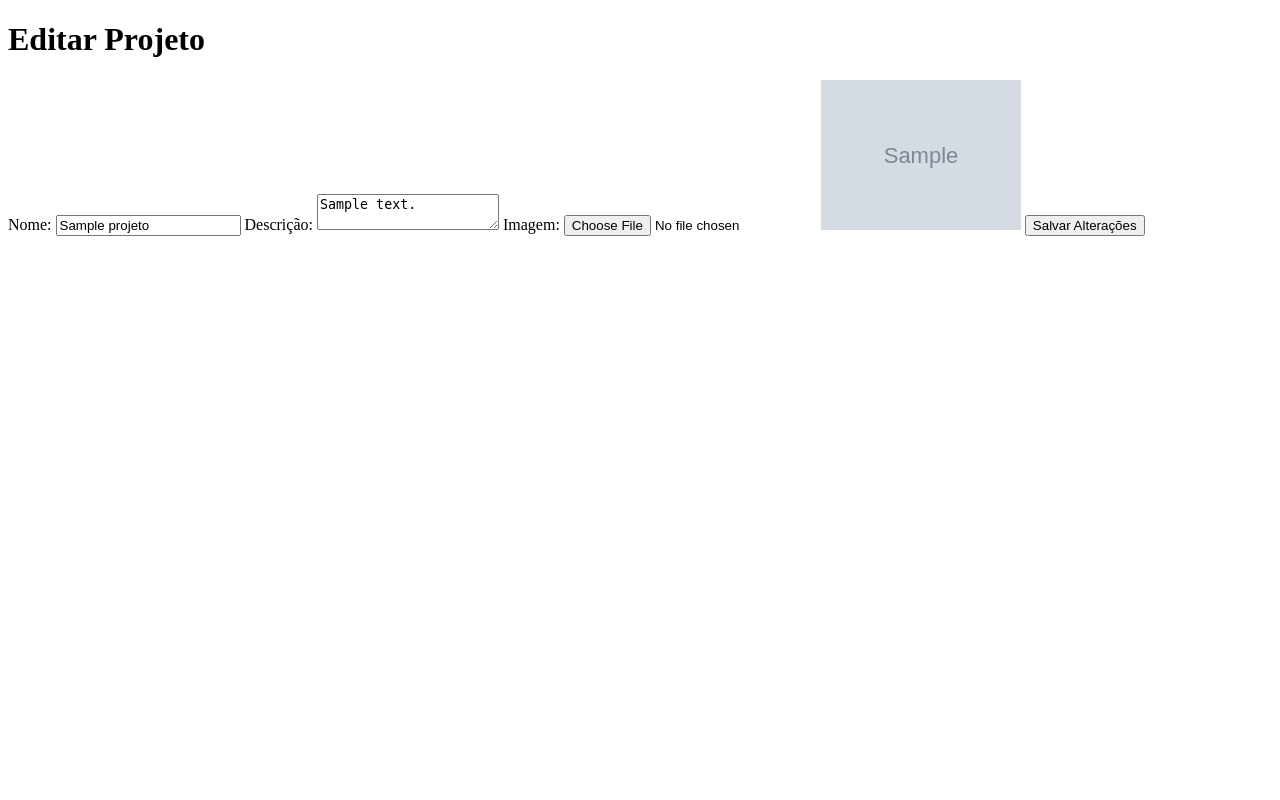
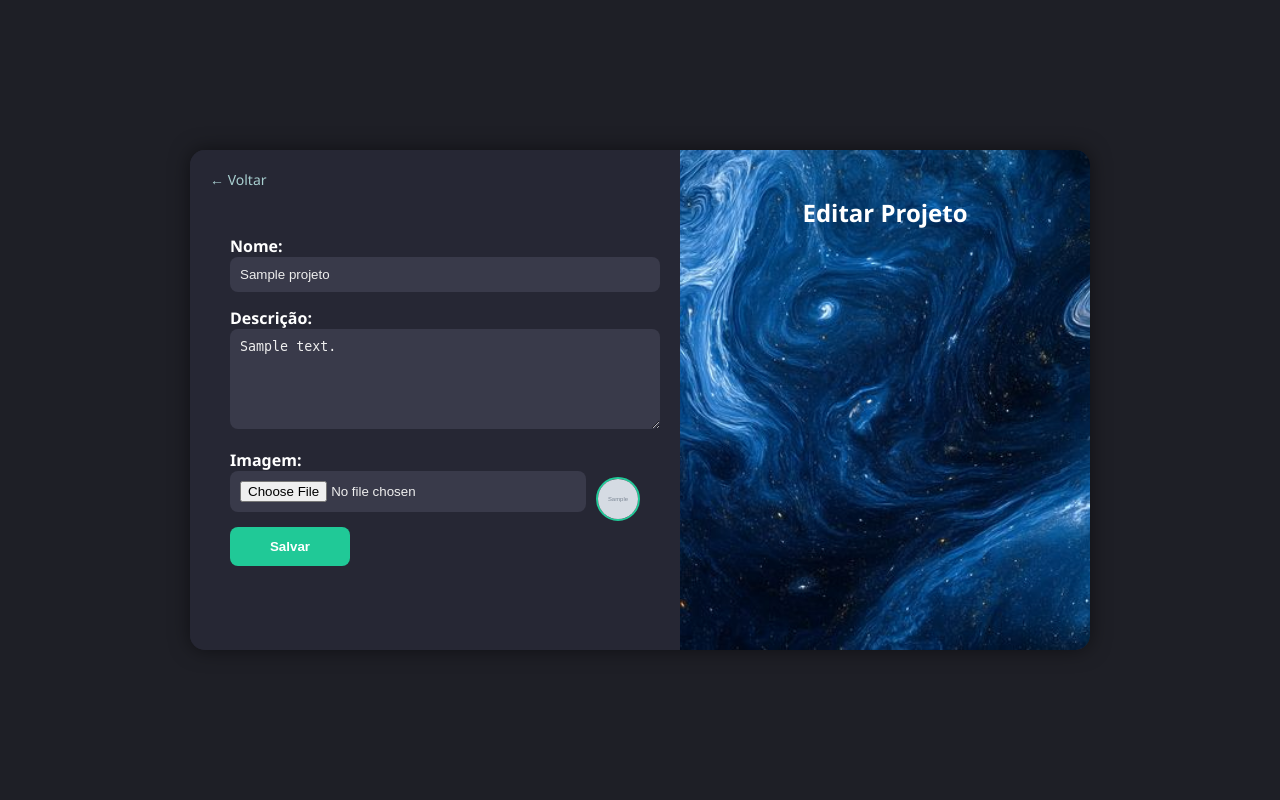
Before and after one commit to avmoonlight/aetherion-lab, a Flask app: page /editar_projeto/1 in a window 1280 px wide. Run offline with Flask 3, Linux system fonts and the light colour scheme; the visitor is signed in with stand-in values (Sample User, id 1); tables that the repository leaves empty or names only in its code hold one stand-in row (values such as "Sample post"); grey boxes marked "Sample" are stand-in pictures.

Commit message:
editar projetp finalizado

```diff
--- /dev/null
+++ b/static/css/editar_projeto.css
@@ -0,0 +1,124 @@
+body {
+    margin: 0;
+    font-family: 'Segoe UI', sans-serif;
+    background-color: #1e1f26;
+    display: flex;
+    justify-content: center;
+    align-items: center;
+    height: 100vh;
+}
+
+.container {
+    display: flex;
+    width: 900px;
+    height: 500px;
+    background-color: #262734;
+    border-radius: 15px;
+    overflow: hidden;
+    box-shadow: 0 0 20px rgba(0, 0, 0, 0.5);
+}
+
+.left-panel {
+    flex: 1;
+    padding: 40px;
+    color: #fff;
+    display: flex;
+    flex-direction: column;
+    justify-content: center;
+    background-color: #262734;
+    position: relative;
+}
+
+.left-panel a {
+    position: absolute;
+    top: 20px;
+    left: 20px;
+    color: #a8cfd0;
+    font-size: 14px;
+    text-decoration: none;
+}
+
+.left-panel label {
+    margin: 10px 0 5px;
+    font-weight: 600;
+}
+
+.left-panel input[type="text"],
+.left-panel textarea,
+.left-panel input[type="file"] {
+    width: 100%;
+    padding: 10px;
+    border: none;
+    border-radius: 8px;
+    margin-bottom: 15px;
+    background-color: #393a4a;
+    color: #eee;
+}
+
+.left-panel textarea {
+    height: 80px;
+    resize: vertical;
+}
+
+.preview-img {
+    margin-top: 10px;
+    max-width: 100%;
+    border-radius: 8px;
+    border: 1px solid #555;
+}
+
+.left-panel button {
+    background-color: #20c997;
+    color: white;
+    border: none;
+    padding: 12px;
+    border-radius: 8px;
+    cursor: pointer;
+    width: 120px;
+    font-weight: bold;
+}
+
+.left-panel button:hover {
+    background-color: #17b28d;
+}
+
+.right-panel {
+    flex: 1;
+    background-image: url('/static/img/fundo-modificar.jpg'); /* substitua se quiser */
+    background-size: cover;
+    background-position: center;
+    position: relative;
+}
+
+.right-panel h1 {
+    position: absolute;
+    top: 30px;
+    left: 50%;
+    transform: translateX(-50%);
+    color: #fff;
+    font-size: 24px;
+    text-align: center;
+    white-space: nowrap;
+}
+/* ... (restante do seu CSS que já está funcionando) ... */
+
+.left-panel textarea {
+    height: 80px;
+    resize: vertical;
+}
+
+/* Preview ao lado do input */
+.upload-preview {
+    display: flex;
+    align-items: center;
+    gap: 10px;
+}
+
+/* Estilo mini bolinha para imagem */
+.mini-preview {
+    width: 40px;
+    height: 40px;
+    border-radius: 50%;
+    object-fit: cover;
+    border: 2px solid #20c997;
+}
--- a/templates/editar_projeto.html
+++ b/templates/editar_projeto.html
@@ -3,23 +3,34 @@
 <head>
     <meta charset="UTF-8">
     <title>Editar Projeto</title>
+    <link rel="stylesheet" href="/static/css/editar_projeto.css">
 </head>
 <body>
-    <h1>Editar Projeto</h1>
-    <form action="{{ url_for('editar_projeto', id=projeto.id) }}" method="post" enctype="multipart/form-data">
-        <label>Nome:</label>
-        <input type="text" name="nome" value="{{ projeto.nome }}" required>
+    <div class="container">
+        <div class="left-panel">
+            <a href="{{ url_for('dashboard') }}">← Voltar</a>
+            <form action="{{ url_for('editar_projeto', id=projeto.id) }}" method="post" enctype="multipart/form-data">
+                <label for="nome">Nome:</label>
+                <input type="text" id="nome" name="nome" value="{{ projeto.nome }}" required>
 
-        <label>Descrição:</label>
-        <textarea name="descricao" required>{{ projeto.descricao }}</textarea>
+                <label for="descricao">Descrição:</label>
+                <textarea id="descricao" name="descricao" required>{{ projeto.descricao }}</textarea>
 
-        <label>Imagem:</label>
-        <input type="file" name="imagem">
-        {% if projeto.imagem %}
-            <img src="/static/{{ projeto.imagem }}" alt="Imagem atual" style="max-width: 200px;">
-        {% endif %}
+                <label for="imagem">Imagem:</label>
+                <div class="upload-preview">
+                    <input type="file" id="imagem" name="imagem">
+                    {% if projeto.imagem %}
+                        <img src="{{ url_for('static', filename=projeto.imagem) }}" alt="Imagem atual" class="mini-preview">
+                    {% endif %}
+                </div>
 
-        <button type="submit">Salvar Alterações</button>
-    </form>
+                <button type="submit">Salvar</button>
+            </form>
+        </div>
+
+        <div class="right-panel">
+            <h1>Editar Projeto</h1>
+        </div>
+    </div>
 </body>
 </html>
```
